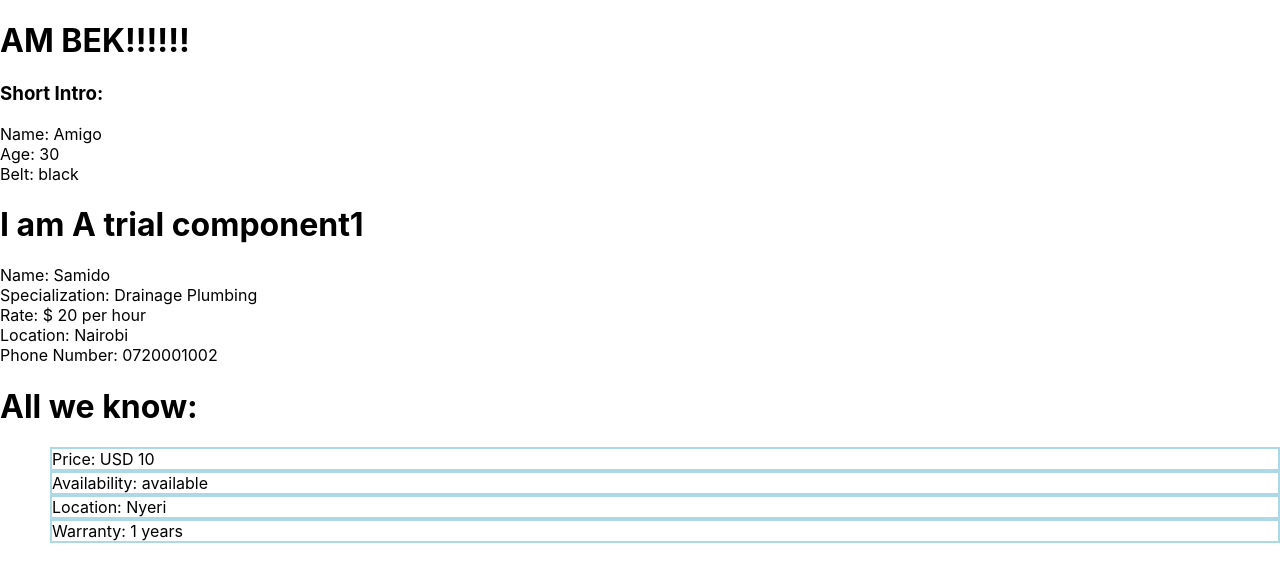
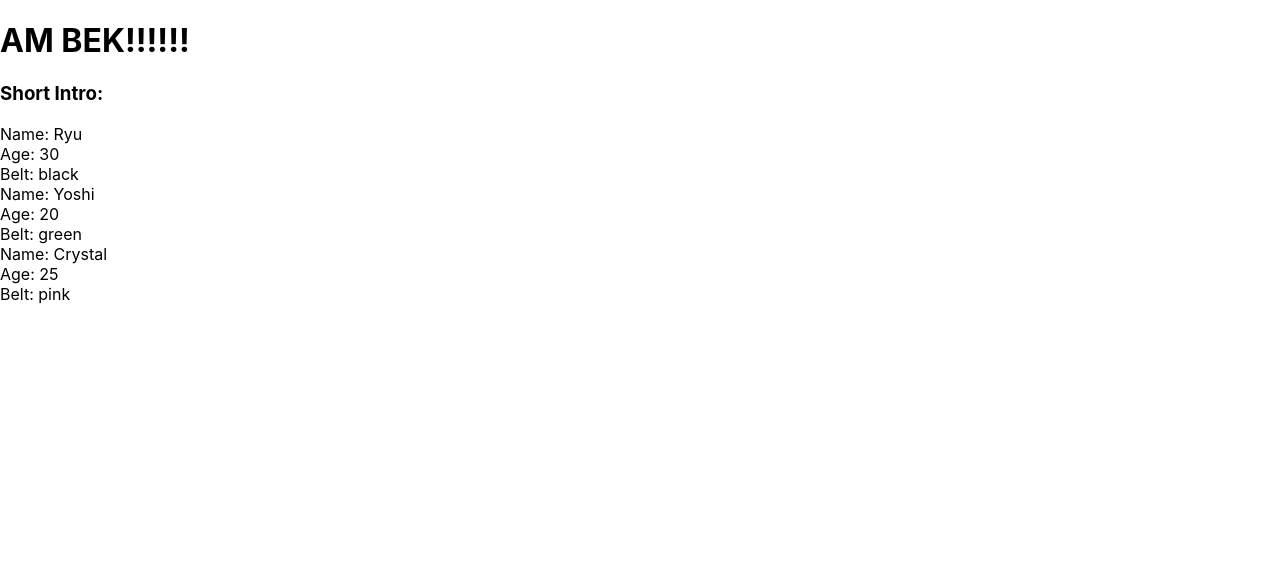
Before and after one commit to sammuthaiga/react-gang-c-along, a React (Create React App) app: page / in a window 1280 px wide. Shown: the top 582 px of the page. Built offline with nearby package versions, Linux system fonts and the light colour scheme.

Commit message:
Use .map method to out each ninja in the array after destructuring list passed as props from the parent App.js component

```diff
--- a/src/App.js
+++ b/src/App.js
@@ -1,17 +1,20 @@
 import React, { Component} from "react";
 import Ninja from "./Ninja";
-import Trial1 from "./Trial1";
-import Plumber from "./Plumber-tools";
 
 class App extends Component {
+  state ={
+    ninjas: [
+      { name: 'Ryu', age: 30, belt: 'black', id: 1 },
+      { name: 'Yoshi', age: 20, belt: 'green', id: 2 },
+      { name: 'Crystal', age: 25, belt: 'pink', id: 3 }
+    ]
+  }
   render() {
     return (
       <div>
         <h1>AM BEK!!!!!!</h1>
         <h3>Short Intro:</h3>
-        < Ninja name="Amigo" age="30" belt="black" />
-        <Trial1 />
-        <Plumber/>
+        < Ninja ninjas = {this.state.ninjas} />
       </div>
     );
   }
--- a/src/Ninja.js
+++ b/src/Ninja.js
@@ -3,12 +3,19 @@
 class Ninja extends Component {
   render() {
     console.log(this.props);
-    const { name, age, belt } = this.props;
+    const { ninjas } = this.props;
+    const ninjaList = ninjas.map(ninja => {
+      return (
+        <div className="ninja" key={ninja.id}>
+          <div>Name: {ninja.name}</div>
+          <div>Age: {ninja.age}</div>
+          <div>Belt: {ninja.belt}</div>
+        </div>
+      );
+    });
     return (
-      <div className="ninja">
-        <div>Name: {name}</div>
-        <div>Age: {age}</div>
-        <div>Belt: {belt}</div>
+      <div className="ninja-list">
+        { ninjaList }
       </div>
     );
   }
```
